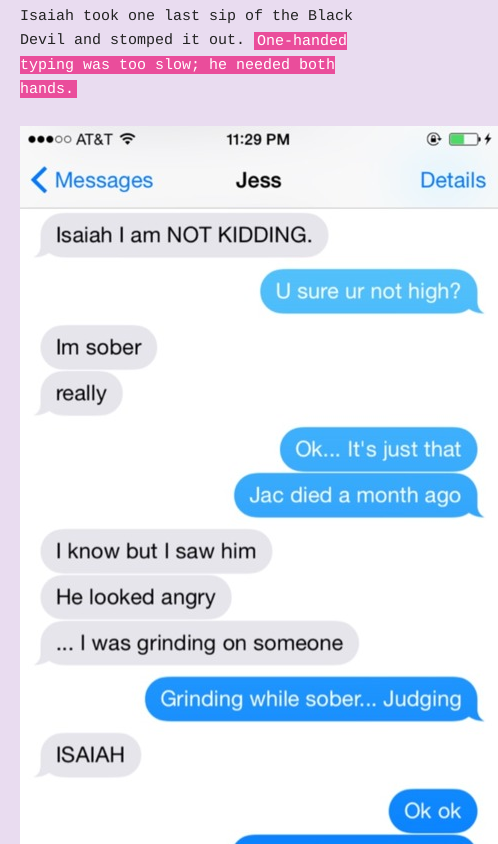
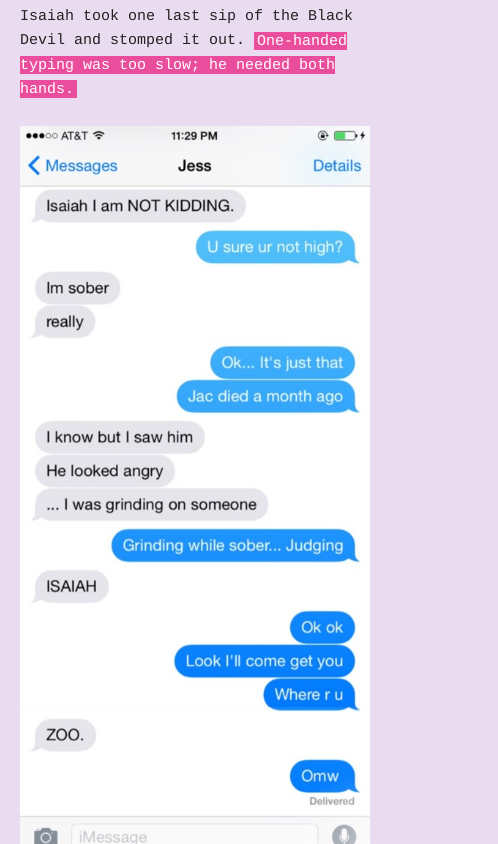
Before and after one commit to zacharyg/randomasiandood-website, a plain HTML site: page themysteriousplayone.html in a window 390 px wide. Shown: the part 980-1824 px from the top of the page, 498 px wide, since content can reach past the window. Drawn offline with Linux system fonts and the light colour scheme.

Commit message:
fully responsive

```diff
--- a/themysteriousplayone.html
+++ b/themysteriousplayone.html
@@ -80,8 +80,7 @@
                         </div>
                       </div>
         <!-- Modal end -->
-
-        <img class="value-img" src="images/themysteriousplay-text-01.jpg">
+        <div style="text-align: center"><img src="images/themysteriousplay-text-01.jpg" width="100%" /></div>
 
         <p>Isaiah could hear the EDM several minutes before he pulled up to the <a href="#zeta"><span ID="annotated-text">Zeta Theta Theta</span></a> house. He looked out the window and saw some of the ZOO brothers—they looked identical, with their boat shoes, colored shorts, and shades perched on their heads… <a href="#white-people"><span ID="annotated-text">And they said Asians looked alike.</span></a> Occasional, high-pitched screams from sorority girls could be heard from inside the house, and Isaiah toyed with the idea that they had developed a primitive form of echolocation. He was on his phone when the car door clicked open and <a href="#jess-intro"><span ID="annotated-text">Jess</span></a> clambered in the front seat. She was dressed in a faux-aged, hipster look like always—the type of outfit you could buy for $2 at Goodwill, or for $200 at a designer brand (Jess preferred the latter).</p>
 
```
